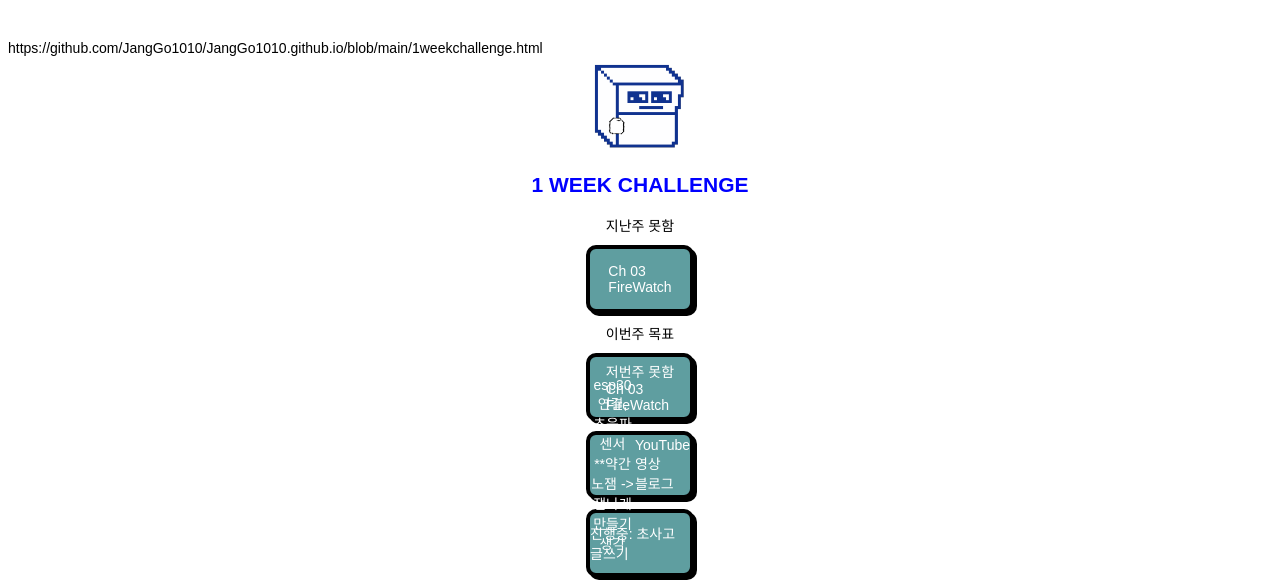
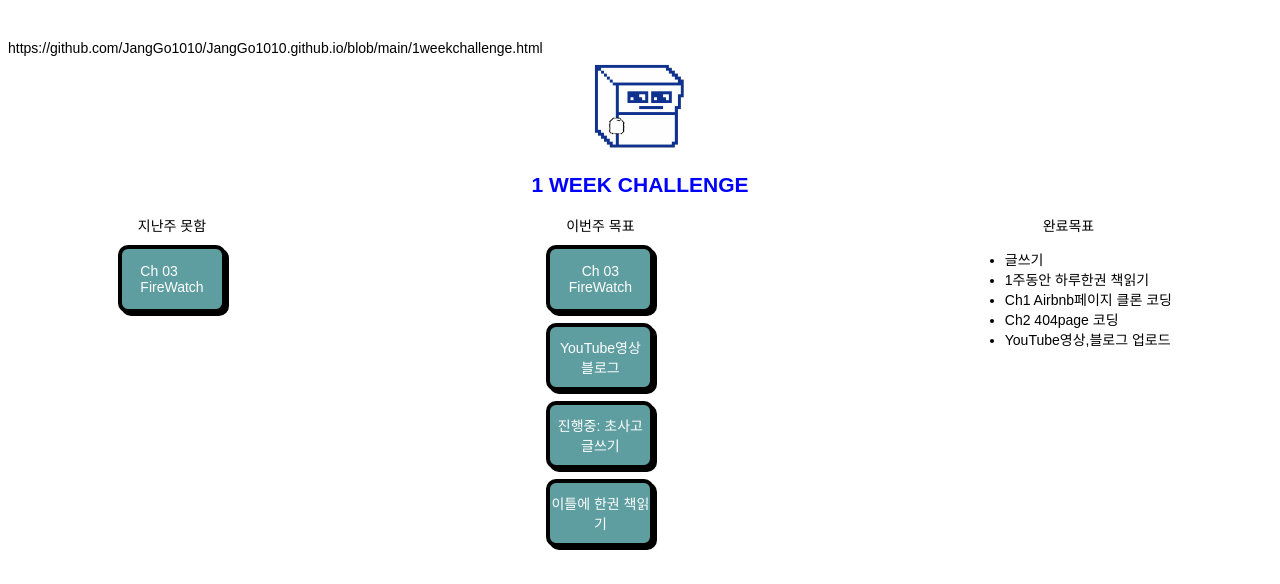
Before and after one commit to JangGo1010/JangGo1010.github.io, a plain HTML site: page 1weekchallenge.html in a window 1280 px wide. Shown: the top 584 px of the page. Drawn offline with nearby package versions, Linux system fonts and the light colour scheme.

Commit message:
4월 24일 update

```diff
--- a/1weekchallenge.css
+++ b/1weekchallenge.css
@@ -1,4 +1,3 @@
-
 img {
     width: 100px;
     display: block;
@@ -10,42 +9,28 @@ h2 {
     color: blue;
     text-align: center
 }
-
-p {
-    text-align: center;
-    justify-content: center; /* 수평 가운데 정렬 */
-    margin: 0; /* 기본 마진 제거 */
-
-
+.task-box{
+    display: flex;
+    justify-content: space-between;
+    margin: 0 100px;
+    height: auto;
 }
 
-.box {
-    width: 40px;
-    height: 40px;
-    background: cadetblue;
-    margin: 10px;
-    border: 4px solid black;
-    border-radius: 10px;
+.this-week-task{
+    text-align: center;
+    justify-content: center;
+    display: block;
 
-    display: block;
     margin-left: auto;
     margin-right: auto;
-
-    color: white;
-
-    box-shadow: 3px 3px black;
-
-    display: flex; /* flex 컨테이너로 설정 */
-    justify-content: center; /* 수평 가운데 정렬 */
-    align-items: center; /* 수직 가운데 정렬 */
-
+    margin: 0;
 }
 
-.box:active{
-    position: relative;
-    left: 5px;
-    top: 5px;
-    box-shadow: 0px 0px black;
+.text-align-center {
+    text-align: center;
+    justify-content: center;
+    margin: 0;
+
 }
 
 body {
@@ -53,13 +38,11 @@ body {
     margin-top: 40px;
     font-size: 14px;
     font-family: Arial, Helvetica Neue, Helvetica, sans-serif;
-  }
-/* body 스타일 */
-html, body {
-    font-family: Arial, Helvetica Neue, Helvetica, sans-serif;
-    font-size: 14px;
 }
-  /* 캘린더 위의 해더 스타일(날짜가 있는 부분) */
+
+
+
+/* 캘린더 위의 해더 스타일(날짜가 있는 부분) */
 .fc-header-toolbar {
     padding-top: 1em;
     padding-left: 1em;
@@ -67,8 +50,11 @@ html, body {
 }
 
 a {
-    color: inherit; /* 링크 색상을 기본값으로 유지 */
-    text-decoration: none; /* 밑줄 제거 */
+    color: inherit;
+    /* 링크 색상을 기본값으로 유지 */
+    text-decoration: none;
+    display: block;
+    /* 밑줄 제거 */
 }
 
 
@@ -79,24 +65,56 @@ a {
     margin: 10px;
     border: 4px solid black;
     border-radius: 10px;
+    position: relative;
 
-    display: block;
+/*
     margin-left: auto;
-    margin-right: auto;
+    margin-right: auto; */
 
     color: white;
 
     box-shadow: 3px 3px black;
 
-    display: flex; /* flex 컨테이너로 설정 */
-    justify-content: center; /* 수평 가운데 정렬 */
-    align-items: center; /* 수직 가운데 정렬 */
+    /* 버튼안 텍스트 가운데 정렬 */
+    display: flex;
+    justify-content: center;
+    align-items: center;
+
+
 
 
 }
-.button:active{
+
+.button:active {
     position: relative;
     left: 5px;
     top: 5px;
     box-shadow: 0px 0px black;
 }
+
+
+
+.task-description {
+    display: none;
+    position: absolute;
+    top: 0;
+    left: 110%;
+    /* div 옆에 위치 */
+    width: 250px;
+    /* 원하는 너비로 설정 */
+    background-color: #f8f8f8;
+    color: black;
+    padding: 10px;
+    box-sizing: border-box;
+    z-index: 1;
+    box-shadow: 3px 4px rgb(176, 167, 167);
+    border-radius: 10px;
+
+
+    /* 다른 요소 위에 표시 */
+}
+
+.button:hover .task-description {
+    display: inline-block;
+    /* hover 시에만 표시 */
+}
```
